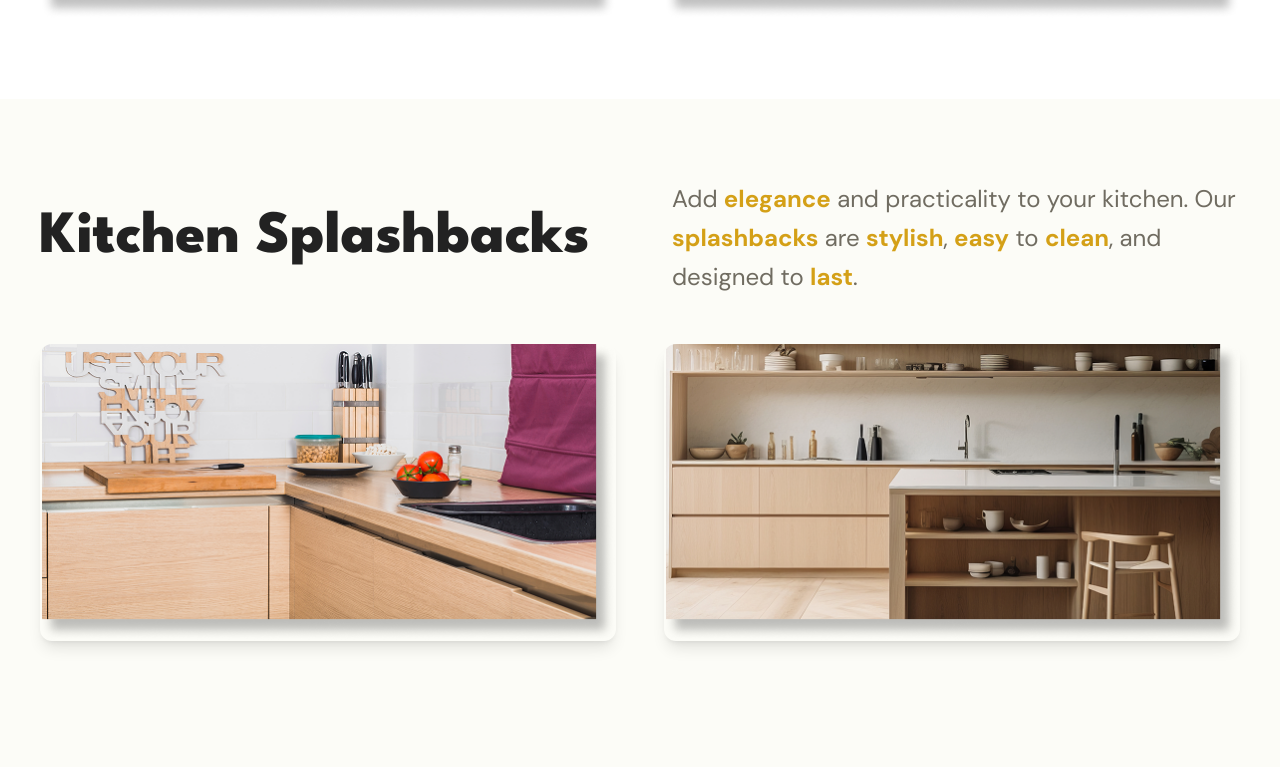
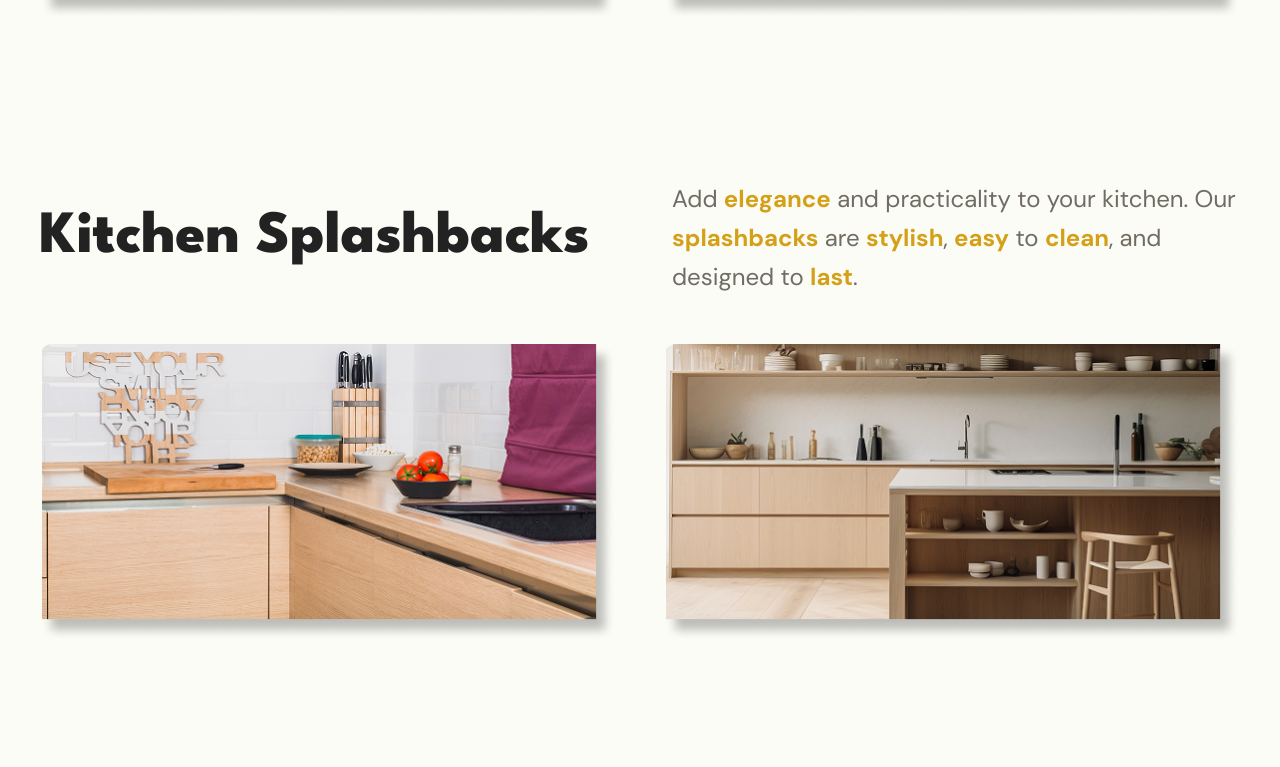
Before and after one commit to mygads/tbn-company-profile, a Next.js app: page /services in a window 1280 px wide. Shown: the part 3253-4020 px from the top of the page. Built offline with nearby package versions, Linux system fonts and the light colour scheme.

Commit message:
Remove background color and shadow from KitchenSplashbacks component for cleaner design

```diff
--- a/src/components/KitchenSplashbacks.tsx
+++ b/src/components/KitchenSplashbacks.tsx
@@ -4,7 +4,7 @@ import Image from 'next/image';
 
 export default function KitchenSplashbacks() {
   return (
-    <section className="bg-[#fcfcf7] py-12 md:py-20">
+    <section className="py-12 md:py-20">
       <div className="container mx-auto px-10">
         <div className="flex flex-col lg:flex-row items-center gap-8 lg:gap-16 mb-8 md:mb-12">
           {/* Left Content - Heading */}
@@ -43,7 +43,7 @@ export default function KitchenSplashbacks() {
               alt="Kitchen Splashback Design 1"
               width={556}
               height={276}
-              className="w-full h-auto object-cover rounded-lg md:rounded-xl shadow-lg"
+              className="w-full h-auto object-cover rounded-lg md:rounded-xl"
             />
           </div>
 
@@ -54,7 +54,7 @@ export default function KitchenSplashbacks() {
               alt="Kitchen Splashback Design 2"
               width={556}
               height={276}
-              className="w-full h-auto object-cover rounded-lg md:rounded-xl shadow-lg"
+              className="w-full h-auto object-cover rounded-lg md:rounded-xl"
             />
           </div>
         </div>
--- a/src/components/Waterproofing.tsx
+++ b/src/components/Waterproofing.tsx
@@ -4,7 +4,7 @@ import Image from 'next/image';
 
 export default function Waterproofing() {
   return (
-    <section className="bg-white py-12 md:py-20">
+    <section className=" py-12 md:py-20">
       <div className="container mx-auto px-10">
         <div className="flex flex-col lg:flex-row items-center gap-8 lg:gap-16 mb-8 md:mb-12">
           {/* Left Content - Description */}
```
